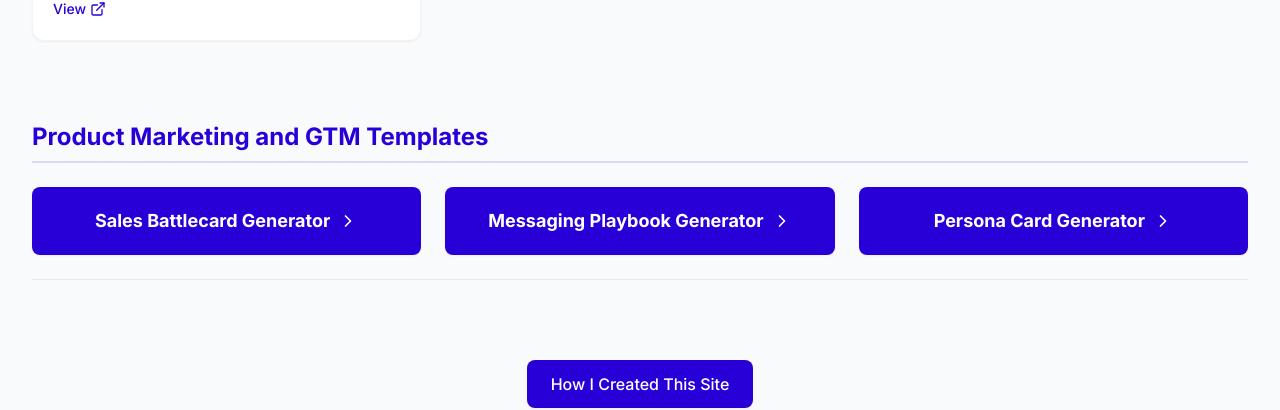
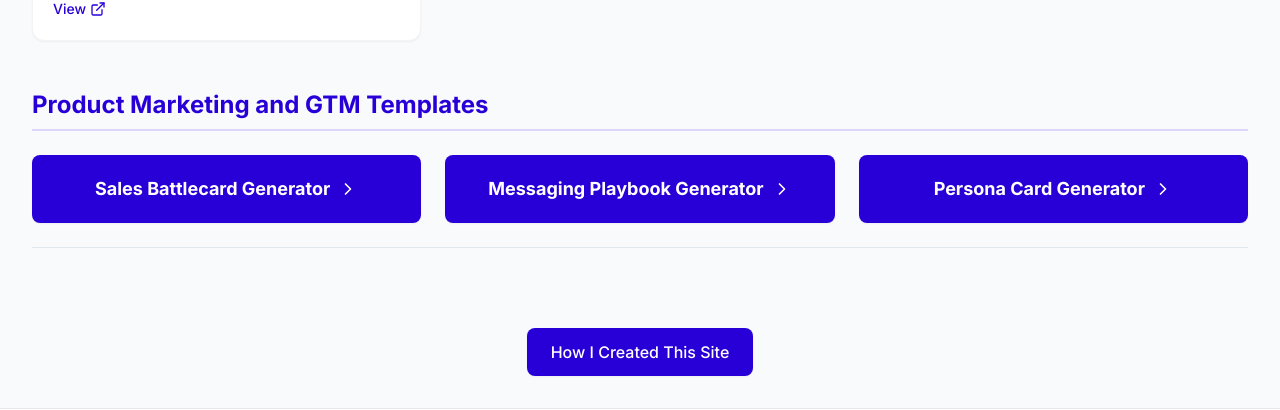
Before and after one commit to jackson-sp/jackson-price-norm-portfolio, a React (Vite) app: page / in a window 1280 px wide. Shown: the part 2581-2991 px from the top of the page. Built offline with nearby package versions, Linux system fonts and the light colour scheme.

Commit message:
Adjust template section padding

```diff
--- a/src/components/HomeGenerators.tsx
+++ b/src/components/HomeGenerators.tsx
@@ -11,7 +11,7 @@ const generators = [
 
 export default function HomeGenerators() {
   return (
-    <section className="py-12">
+    <section className="pt-4 pb-12">
       <PageContainer>
         <h2 className="text-2xl font-bold text-norm-500 mb-6 pb-2 border-b-2 border-norm-100">
           Product Marketing and GTM Templates
```
